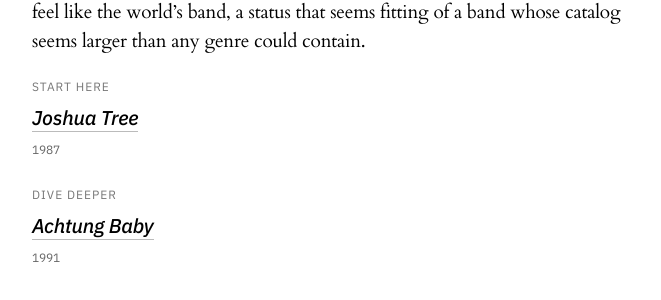
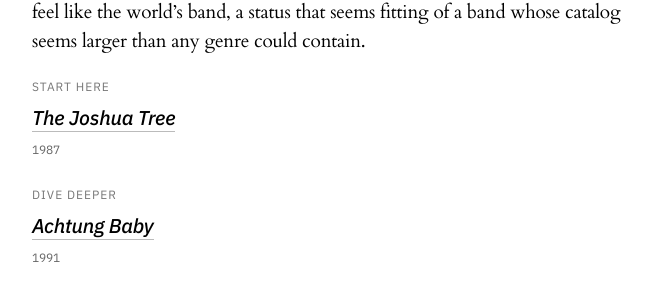
Before and after one commit to jeremydcherry/jeremydcherry.github.io, a Jekyll site: the page built from content/discography-dive.md, in a window 1280 px wide and 900 px high, scrolled down 12446 px. Shown: the part 156-456 px from the top of the window, without its empty margins (488-1149 px from the left). Built offline with Jekyll 4.4.1, drawn with Linux system fonts in a browser that asks for light colours; some of the changed lines change nothing that is shown.

Commit message:
Updated discography dive

```diff
--- a/content/discography-dive.md
+++ b/content/discography-dive.md
@@ -12,7 +12,7 @@
 
 This is where a timely New Year’s resolution came in. What if I spent a year immersing my eager ears in classic discographies, those same catalogs I used to fantasize about owning on disc. This ended up being a bigger task than I thought, 200+ records and countless hours of listening. I wanted to span catalogs across the spectrum and timeline.
 
-I spent a year with [the Beatles](), [John](), [Paul](), [George](), [Dylan](), [the Stones](), [Bowie](), [Springsteen](), [Petty](), [Michael Jackson](), [U2](), [The Cure](), [The Smiths](), [Radiohead](), and [Wilco]().
+I spent a year with [the Beatles](https://en.wikipedia.org/wiki/The_Beatles), [John](https://en.wikipedia.org/wiki/John_Lennon), [Paul](https://en.wikipedia.org/wiki/Paul_McCartney), [George](https://en.wikipedia.org/wiki/George_Harrison), [Dylan](https://en.wikipedia.org/wiki/Bob_Dylan), [the Stones](https://en.wikipedia.org/wiki/The_Rolling_Stones), [Bowie](https://en.wikipedia.org/wiki/David_Bowie), [Springsteen](https://en.wikipedia.org/wiki/Bruce_Springsteen), [Petty](https://en.wikipedia.org/wiki/Tom_Petty), [Michael Jackson](https://en.wikipedia.org/wiki/Michael_Jackson), [U2](https://en.wikipedia.org/wiki/U2), [The Cure](https://en.wikipedia.org/wiki/The_Cure), [The Smiths](https://en.wikipedia.org/wiki/The_Smiths), [Radiohead](https://en.wikipedia.org/wiki/Radiohead), and [Wilco](https://en.wikipedia.org/wiki/Wilco).
 
 Here's 15 key takeaways...
 
@@ -24,12 +24,12 @@
 
 ### Start Here
 
-## [_Abbey Road_]()
+## [_Abbey Road_](https://en.wikipedia.org/wiki/Abbey_Road)
 ###### 1969
 
 ### Dive Deeper
 
-## [_The Beatles (White Album)_]()
+## [_The Beatles (White Album)_](https://en.wikipedia.org/wiki/The_Beatles_(album))
 ###### 1968
 
 ---
@@ -42,12 +42,12 @@
 
 #### Start Here
 
-## [_Imagine_]()
+## [_Imagine_](https://en.wikipedia.org/wiki/Imagine_(John_Lennon_album))
 ###### 1971
 
 ### Dive Deeper
 
-## [_Mind Games_]()
+## [_Mind Games_](https://en.wikipedia.org/wiki/Mind_Games_(John_Lennon_album))
 ###### 1973
 
 ---
@@ -60,12 +60,12 @@
 
 ### Start Here
 
-## [_Pipes of Peace_]()
+## [_Pipes of Peace_](https://en.wikipedia.org/wiki/Pipes_of_Peace)
 ###### 1983
 
 ### Dive Deeper
 
-## [_Chaos and Creation in the Backyard_]()
+## [_Chaos and Creation in the Backyard_](https://en.wikipedia.org/wiki/Chaos_and_Creation_in_the_Backyard)
 ###### 2005
 
 ---
@@ -78,12 +78,12 @@
 
 ### Start Here
 
-## [_All Things Must Pass_]()
+## [_All Things Must Pass_](https://en.wikipedia.org/wiki/All_Things_Must_Pass)
 ###### 1970
 
 ### Dive Deeper
 
-## [_George Harrison_]()
+## [_George Harrison_](https://en.wikipedia.org/wiki/George_Harrison_(album))
 ###### 1979
 
 ---
@@ -96,12 +96,12 @@
 
 ### Start Here
 
-## [_Highway 61 Revisited_]()
+## [_Highway 61 Revisited_](https://en.wikipedia.org/wiki/Highway_61_Revisited)
 ###### 1965
 
 ### Dive Deeper
 
-## [_Time Out of Mind_]()
+## [_Time Out of Mind_](https://en.wikipedia.org/wiki/Time_Out_of_Mind_(Bob_Dylan_album))
 ###### 1997
 
 ---
@@ -114,12 +114,12 @@
 
 ### Start Here
 
-## [_Beggars Banquet_]()
+## [_Beggars Banquet_](https://en.wikipedia.org/wiki/Beggars_Banquet)
 ###### 1968
 
 ### Dive Deeper
 
-## [_Emotional Rescue_]()
+## [_Emotional Rescue_](https://en.wikipedia.org/wiki/Emotional_Rescue)
 ###### 1980
 
 ---
@@ -132,12 +132,12 @@
 
 ### Start Here
 
-## [_Heroes_]()
+## [_Heroes_](https://en.wikipedia.org/wiki/%22Heroes%22_(David_Bowie_album))
 ###### 1977
 
 ### Dive Deeper
 
-## [_Blackstar_]()
+## [_Blackstar_](https://en.wikipedia.org/wiki/Blackstar_(album))
 ###### 2016
 
 ---
@@ -150,12 +150,12 @@
 
 ### Start Here
 
-## [_Born to Run_]()
+## [_Born to Run_](https://en.wikipedia.org/wiki/Born_to_Run)
 ###### 1975
 
 ### Dive Deeper
 
-## [_Nebraska_]()
+## [_Nebraska_](https://en.wikipedia.org/wiki/Nebraska_(album))
 ###### 1982
 
 ---
@@ -168,12 +168,12 @@
 
 ### Start Here
 
-## [_Full Moon Fever_]()
+## [_Full Moon Fever_](https://en.wikipedia.org/wiki/Full_Moon_Fever)
 ###### 1989
 
 ### Dive Deeper
 
-## [_Southern Accents_]()
+## [_Southern Accents_](https://en.wikipedia.org/wiki/Southern_Accents)
 ###### 1985
 
 ---
@@ -186,12 +186,12 @@
 
 ### Start Here
 
-## [_Thriller_]()
+## [_Thriller_](https://en.wikipedia.org/wiki/Thriller_(album))
 ###### 1982
 
 ### Dive Deeper
 
-## [_Forever, Michael_]()
+## [_Forever, Michael_](https://en.wikipedia.org/wiki/Forever%2C_Michael)
 ###### 1975
 
 ---
@@ -204,12 +204,12 @@
 
 ### Start Here
 
-## [_Joshua Tree_]()
+## [_The Joshua Tree_](https://en.wikipedia.org/wiki/The_Joshua_Tree)
 ###### 1987
 
 ### Dive Deeper
 
-## [_Achtung Baby_]()
+## [_Achtung Baby_](https://en.wikipedia.org/wiki/Achtung_Baby)
 ###### 1991
 
 ---
@@ -222,12 +222,12 @@
 
 ### Start Here
 
-## [_Wish_]()
+## [_Wish_](https://en.wikipedia.org/wiki/Wish_(The_Cure_album))
 ###### 1992
 
 ### Dive Deeper
 
-## [_Disintegration_]()
+## [_Disintegration_](https://en.wikipedia.org/wiki/Disintegration_(The_Cure_album))
 ###### 1989
 
 ---
@@ -240,12 +240,12 @@
 
 ### Start Here
 
-## [_The Queen is Dead_]()
+## [_The Queen is Dead_](https://en.wikipedia.org/wiki/The_Queen_Is_Dead)
 ###### 1986
 
 ### Dive Deeper
 
-## [_The Smiths_]()
+## [_The Smiths_](https://en.wikipedia.org/wiki/The_Smiths_(album))
 ###### 1984
 
 ---
@@ -258,12 +258,12 @@
 
 ### Start Here
 
-## [_Kid A_]()
+## [_Kid A_](https://en.wikipedia.org/wiki/Kid_A)
 ###### 2000
 
 ### Dive Deeper
 
-## [_In Rainbows_]()
+## [_In Rainbows_](https://en.wikipedia.org/wiki/In_Rainbows)
 ###### 2007
 
 ---
@@ -276,12 +276,12 @@
 
 ### Start Here
 
-## [_Yankee Foxtrot Hotel_]()
+## [_Yankee Foxtrot Hotel_](https://en.wikipedia.org/wiki/Yankee_Hotel_Foxtrot)
 ###### 2001
 
 ### Dive Deeper
 
-## [_Sky Blue Sky_]()
+## [_Sky Blue Sky_](https://en.wikipedia.org/wiki/Sky_Blue_Sky)
 ###### 2007
 
 ---
```
